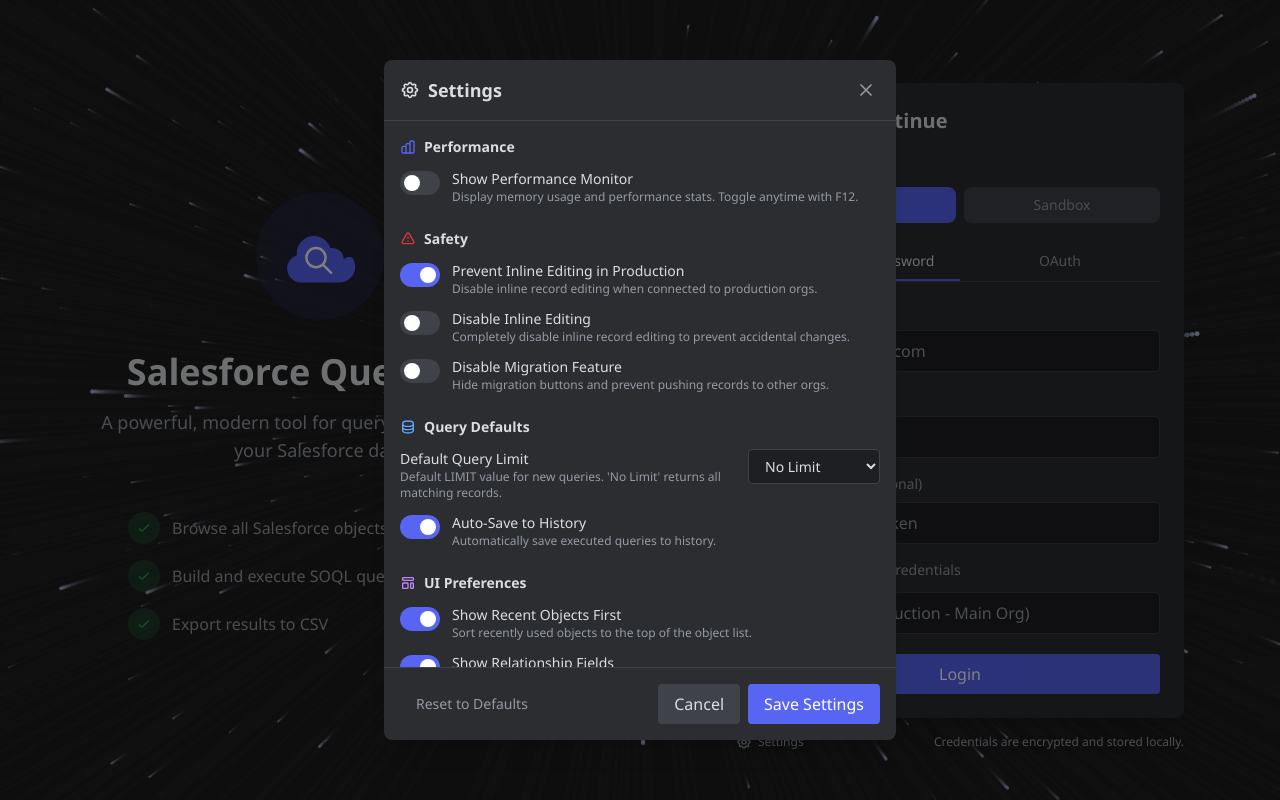
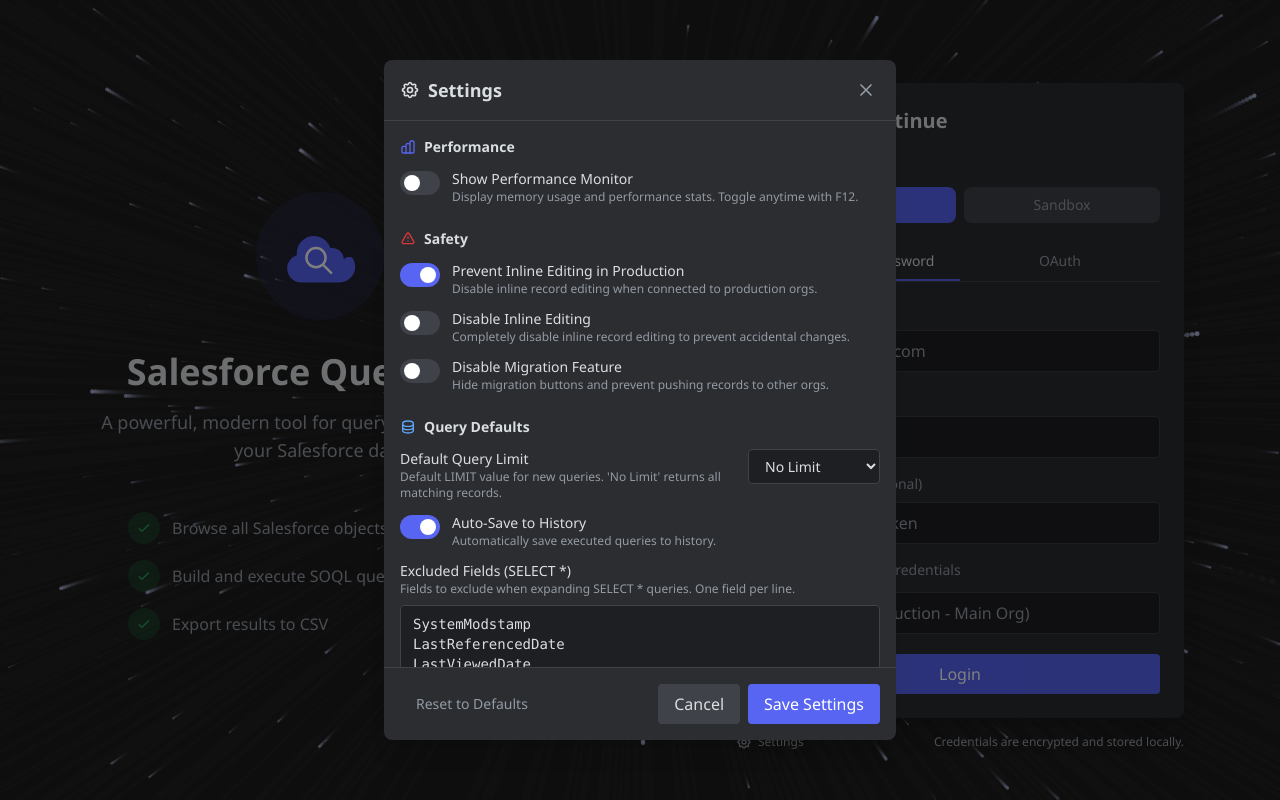
Before and after one commit to ferovar/SalesforceQueryTool, a React (Vite) app: page / in a window 1280 px wide. Both pictures are taken after a click on the button 1143 px from the left and 15 px from the top of the page. Built offline with nearby package versions, Linux system fonts and the light colour scheme.

Commit message:
Add excluded fields setting and reduce recent objects to 5

```diff
--- a/src/renderer/components/ObjectList.tsx
+++ b/src/renderer/components/ObjectList.tsx
@@ -3,7 +3,7 @@
 import { useSettings } from '../contexts/SettingsContext';
 
 const RECENT_OBJECTS_KEY = 'salesforce-query-tool-recent-objects';
-const MAX_RECENT_OBJECTS = 10;
+const MAX_RECENT_OBJECTS = 5;
 
 interface ObjectListProps {
   objects: SalesforceObject[];
@@ -31,7 +31,13 @@
         const parsed = JSON.parse(saved);
         // Validate it's an array of strings
         if (Array.isArray(parsed) && parsed.every(item => typeof item === 'string')) {
-          setRecentObjects(parsed);
+          // Trim to MAX_RECENT_OBJECTS in case the limit was reduced
+          const trimmed = parsed.slice(0, MAX_RECENT_OBJECTS);
+          setRecentObjects(trimmed);
+          // Save trimmed list back if it was longer
+          if (parsed.length > MAX_RECENT_OBJECTS) {
+            localStorage.setItem(RECENT_OBJECTS_KEY, JSON.stringify(trimmed));
+          }
         } else {
           // Reset if corrupted
           localStorage.removeItem(RECENT_OBJECTS_KEY);
--- a/src/renderer/components/SettingsModal.tsx
+++ b/src/renderer/components/SettingsModal.tsx
@@ -12,6 +12,7 @@
   // Query defaults
   defaultQueryLimit: number; // 0 means no limit
   autoSaveToHistory: boolean;
+  excludedFields: string[]; // Fields to exclude from SELECT * queries
 
   // UI preferences
   showRelationshipFields: boolean;
@@ -26,6 +27,13 @@
   disableMigrationFeature: false,
   defaultQueryLimit: 0, // 0 means no limit
   autoSaveToHistory: true,
+  excludedFields: [
+    'SystemModstamp',
+    'LastReferencedDate',
+    'LastViewedDate',
+    'ConnectionReceivedId',
+    'ConnectionSentId',
+  ],
   showRelationshipFields: true,
   compactResultsView: false,
   showRecentObjectsFirst: true,
@@ -178,6 +186,12 @@
                 checked={localSettings.autoSaveToHistory}
                 onChange={(v) => handleChange('autoSaveToHistory', v)}
               />
+              <SettingTextList
+                label="Excluded Fields (SELECT *)"
+                description="Fields to exclude when expanding SELECT * queries. One field per line."
+                value={localSettings.excludedFields}
+                onChange={(v) => handleChange('excludedFields', v)}
+              />
             </div>
           </section>
 
@@ -329,4 +343,35 @@
   </div>
 );
 
+// Text list component for field exclusions
+interface SettingTextListProps {
+  label: string;
+  description: string;
+  value: string[];
+  onChange: (value: string[]) => void;
+}
+
+const SettingTextList: React.FC<SettingTextListProps> = ({ label, description, value, onChange }) => {
+  const handleTextChange = (e: React.ChangeEvent<HTMLTextAreaElement>) => {
+    const lines = e.target.value.split('\n').map(s => s.trim()).filter(s => s.length > 0);
+    onChange(lines);
+  };
+
+  return (
+    <div className="space-y-2">
+      <div>
+        <p className="text-sm text-discord-text">{label}</p>
+        <p className="text-xs text-discord-text-muted">{description}</p>
+      </div>
+      <textarea
+        value={value.join('\n')}
+        onChange={handleTextChange}
+        rows={4}
+        className="w-full bg-discord-darker border border-discord-lighter rounded px-3 py-2 text-sm text-discord-text font-mono focus:outline-none focus:border-discord-accent resize-none"
+        placeholder="FieldName1&#10;FieldName2&#10;FieldName3"
+      />
+    </div>
+  );
+};
+
 export default SettingsModal;
--- a/src/renderer/pages/MainPage.tsx
+++ b/src/renderer/pages/MainPage.tsx
@@ -121,9 +121,11 @@
           }
         }
 
-        // Get all queryable field names (exclude compound fields that can't be queried directly)
+        // Get all queryable field names (exclude compound fields and user-configured excluded fields)
+        const excludedFieldsLower = new Set(settings.excludedFields.map(f => f.toLowerCase()));
         const fieldNames = fields
           .filter(f => !['address', 'location'].includes(f.type.toLowerCase()))
+          .filter(f => !excludedFieldsLower.has(f.name.toLowerCase()))
           .map(f => f.name)
           .join(', ');
 
```
